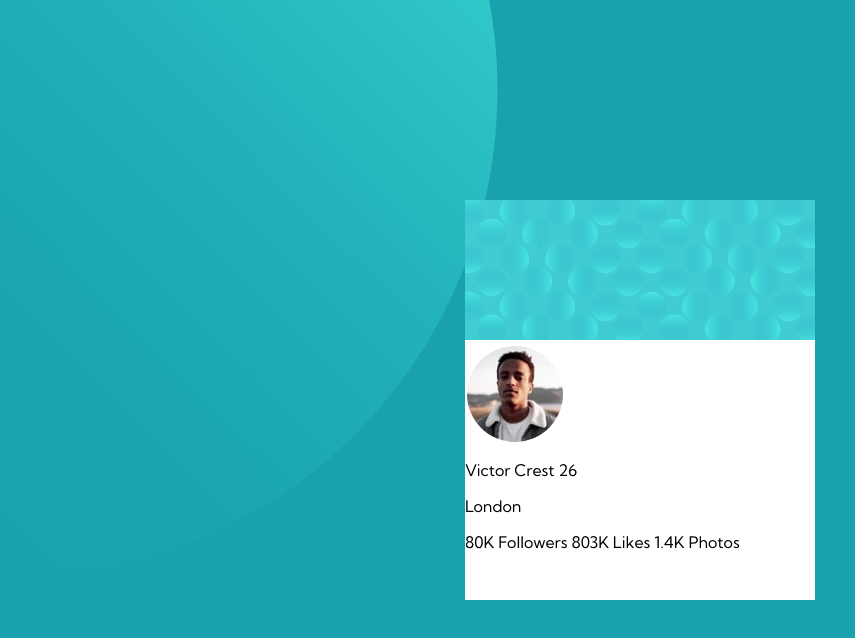
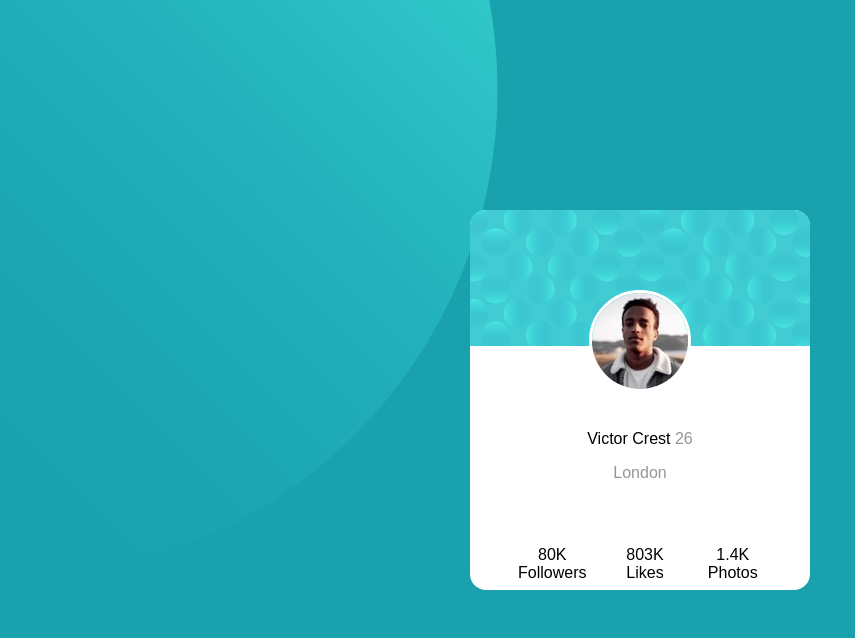
Before and after one commit to sejir76/Profile-Card-Componet, a plain HTML site: page index.html in a window 1280 px wide. Shown: the whole page, without its empty margins (0-855 px from the left). Drawn offline with Linux system fonts and the light colour scheme.

Commit message:
cambios v2

```diff
--- a/index.html
+++ b/index.html
@@ -17,16 +17,25 @@
 
               <div class="table">
 
-                <img src="images/bg-pattern-card.svg" alt="card" class="pattern">
+               <img src="images/bg-pattern-card.svg" alt="cabecera" class="pattern">
 
-                <img src="images/image-victor.jpg" alt="Victor" class="photo">
+                              <div class="secundary"> <img src="images/image-victor.jpg" alt="Victor" class="photo"></div>
 
-                <p class="name">  Victor Crest <span class="age">26</span> </p>
+                                        <div class="text">
+                                               <p class="name">  Victor Crest <span class="age">26</span> </p>
 
-                <p class="from">London</p>
+                                              <p class="from">London</p>
 
-                <article class="info"> 80K Followers 803K Likes 1.4K Photos</article>
+                                        <div class="info">
+                                          <p> 80K  Followers</p>
+                                          <p> 803K Likes</p>
+                                          <p>1.4K Photos</p>
+                                        </div>
 
+
+
+
+                                      </div>
               </div>
 
             </main>
--- a/main.css
+++ b/main.css
@@ -11,7 +11,7 @@ html, body{
 }
 
 body{
-font-family: 'Kumbh Sans', sans-serif;
+font-family:" Kumbh Sans", sans-serif;
 background-color: hsl(185, 75%, 39%);
 
 background-image: url("images/bg-pattern-top.svg");
@@ -30,24 +30,59 @@ color: white;
 
 }
 
+.secundary{
+     background-position: center;
+     background-size: 100% 76%;
+     background-repeat: no-repeat;
+     position: absolute;
+     top: 35%;
+     left: 50%;
+     transform: translate(-50%, -50%);
+     background-blend-mode: screen;
+}
 .photo{
-    border: 2px solid white;
+    border: 3px solid white;
     border-radius: 50%;
-    display: flex;
-    flex-grow: inherit;
-    justify-content: center;
-    align-items: center;
 }
 
+
 .table{
-width: 350px;
-height: 400px;
+position: relative;
+width: 340px;
+height: 380px;
 background-color: white;
-color: black
+color: black;
+border-radius: 1rem;
+text-align: center ;
 }
 
 .pattern{
-    display: flexbox;
-    justify-content: center;
-    align-items: flex-start;
+    border-radius: 1rem 1rem 0 0;
+    width: 340px;
 }
+
+.text{
+    margin-top: 5rem;
+
+}
+
+.age {
+    color: hsl(0, 0%, 59%);
+}
+
+.from{
+    color: hsl(0, 0%, 59%);
+}
+
+.info{
+    margin-left: 2rem;
+    margin-right: 2rem;
+    display: flex;
+    margin-top: 2rem;
+
+    justify-content: space-between;
+}
+
+.info p{
+   padding: 1rem;
+}
```
